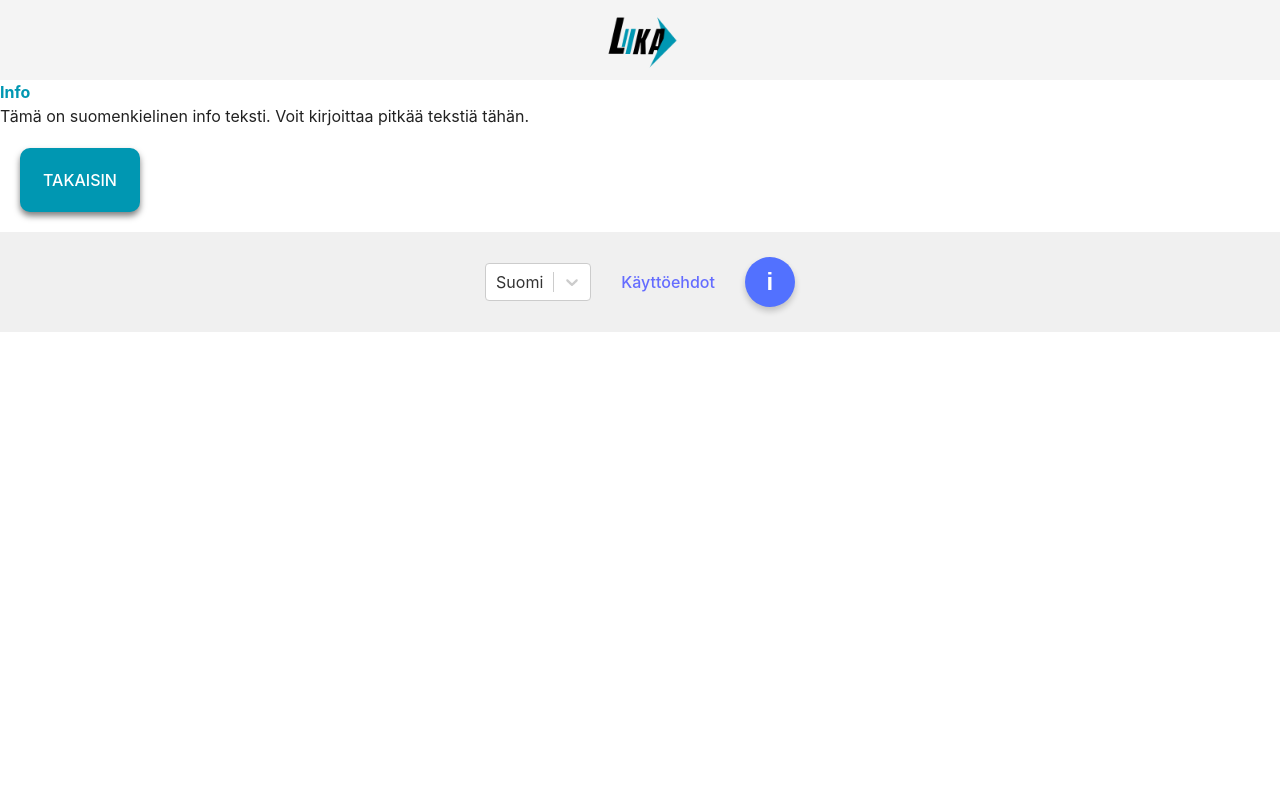
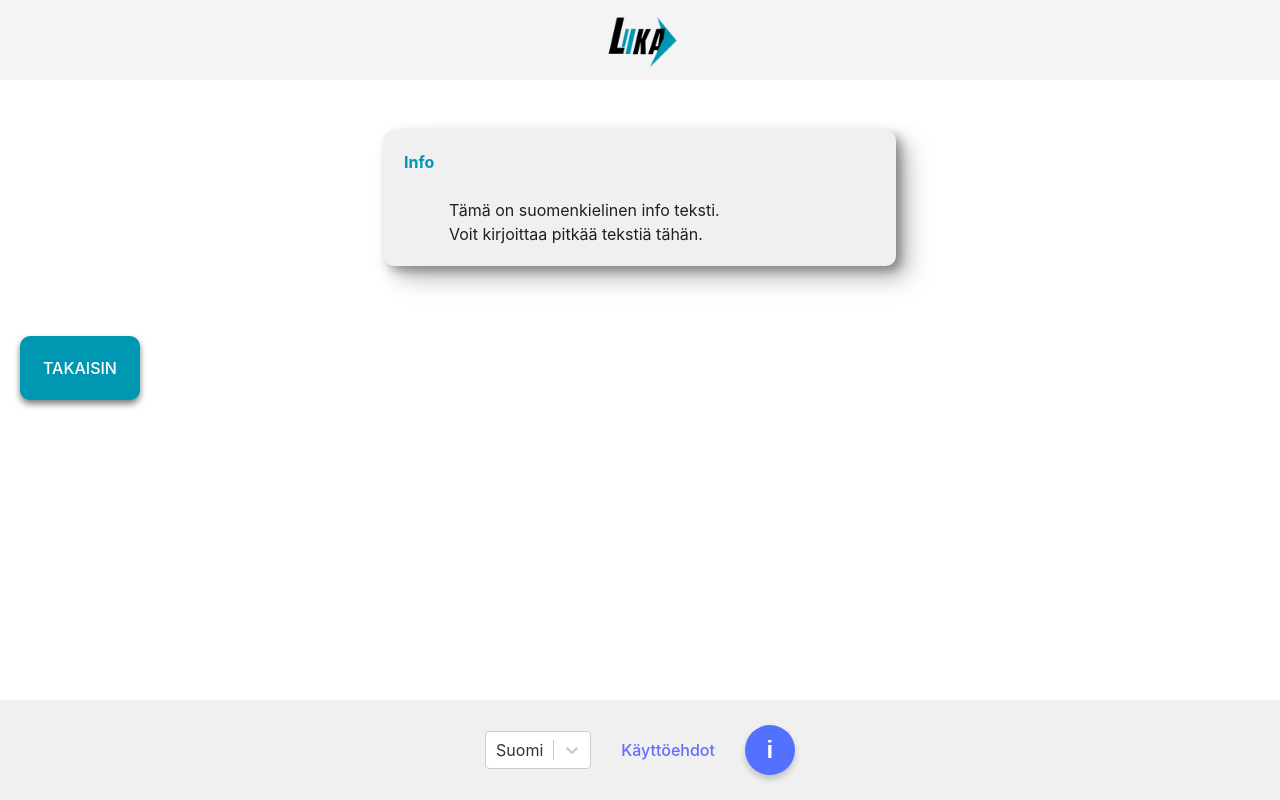
Before and after one commit to tleminen/OHTU2-Projektityo-Liika-2025, a React (Vite) app in the folder frontend/: page /info in a window 1280 px wide. Built offline with nearby package versions, Linux system fonts and the light colour scheme.

Commit message:
info boksi

```diff
--- a/frontend/index.html
+++ b/frontend/index.html
@@ -10,6 +10,7 @@
     <link rel="stylesheet" href="src/components/frontpageVIew/frontpage.css" />
     <link rel="stylesheet" href="https://unpkg.com/leaflet/dist/leaflet.css" />
     <link rel="stylesheet" href="src/components//termsOfServiceView/termsOfService.css"/>
+    <link rel="stylesheet" href="src/components/infoView/info.css"/>
     <link
       rel="stylesheet"
       href="https://cdnjs.cloudflare.com/ajax/libs/font-awesome/6.0.0/css/all.min.css"
--- a/frontend/src/components/infoView/index.jsx
+++ b/frontend/src/components/infoView/index.jsx
@@ -14,7 +14,7 @@ const TermsOfServiceView = () => {
     navigate("/")
   }
   return (
-    <div>
+    <div className="fullpage">
       <Header />
       <Info />
       <button href="/" className="back-btn" onClick={handler}>
--- /dev/null
+++ b/frontend/src/components/infoView/info.css
@@ -0,0 +1,17 @@
+.text-box {
+    display: inline-block;
+    width: 40%;
+    height: inherit;
+    background-color: #f0f0f0;
+    margin: 50px auto;
+    padding: 20px;
+    border-radius: 10px;
+    box-shadow:
+      5px 5px 10px rgba(0,0,0,0.3),
+      10px 10px 20px rgba(0,0,0,0.2),
+      15px 15px 30px rgba(0,0,0,0.1);
+  }
+
+  .text-box div {
+    white-space: pre-wrap;
+  }
--- a/frontend/src/components/infoView/info.jsx
+++ b/frontend/src/components/infoView/info.jsx
@@ -6,7 +6,7 @@ const Info = () => {
   const language = useSelector((state) => state.language.language)
   const t = translations[language]
   return (
-    <div className="info">
+    <div className="text-box">
       <h2> {t.info}</h2>
       <div>{t.info_txt}</div>
     </div>
```
